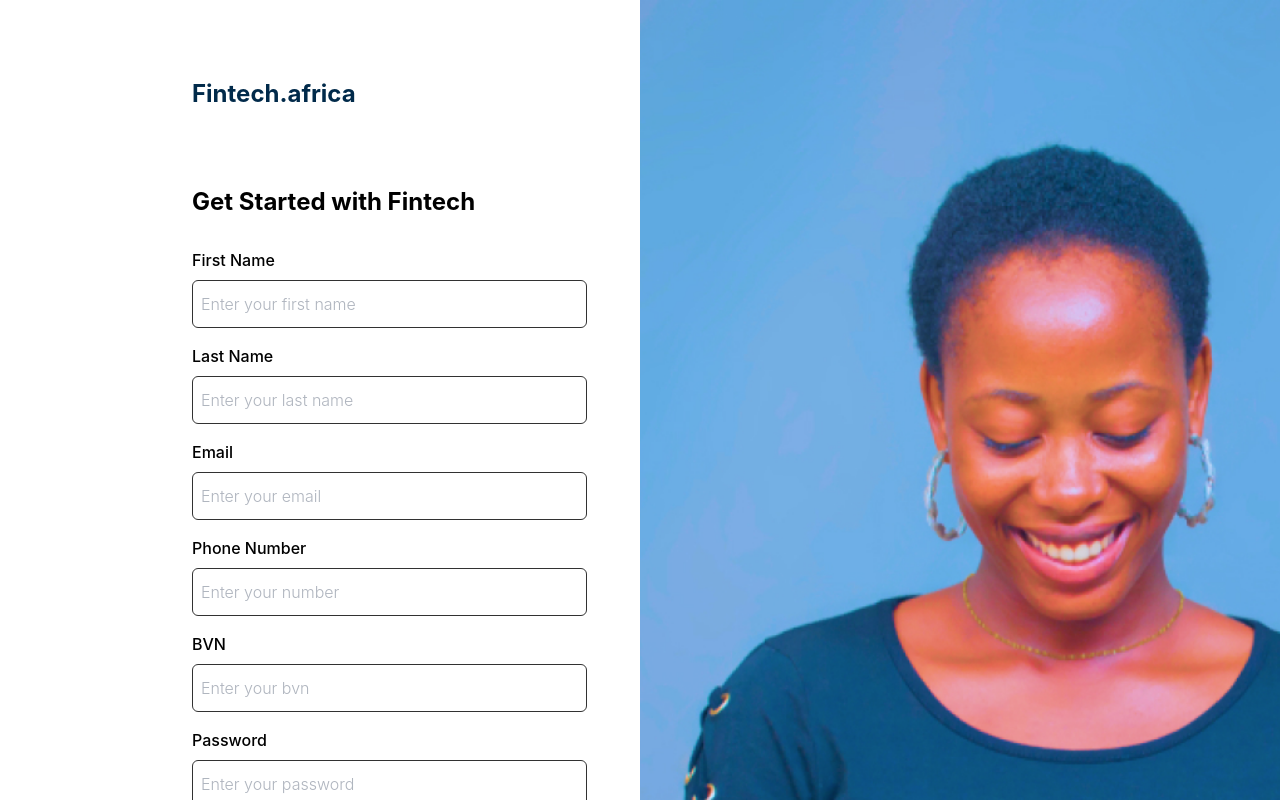
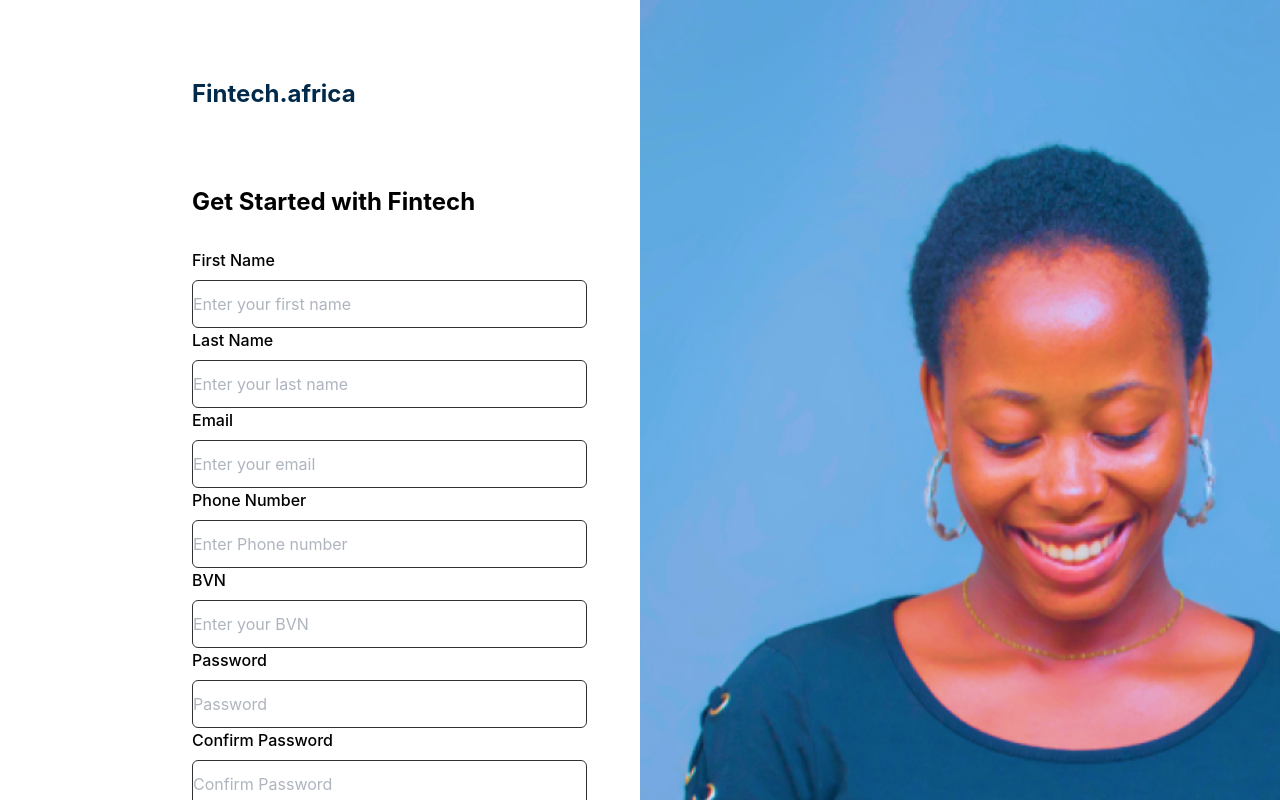
Before and after one commit to Danny4life/fintech.africa, a React (Vite) app: page /signup in a window 1280 px wide. Shown: the top 800 px of the page. Built offline with nearby package versions, Linux system fonts and the light colour scheme.

Commit message:
edit signup page

```diff
--- /dev/null
+++ b/src/component/formInput/FormInput.jsx
@@ -0,0 +1,25 @@
+import { useState } from "react";
+import "./formInput.css"
+
+const FormInput = (props) => {
+
+    const [focused, setFocused] = useState(false);
+    const { label, errorMessage, onChange, id, ...inputProps } = props;
+
+    const handleFocus = (e) => {
+        setFocused(true);
+    }
+
+    return (
+        <div className="formInput">
+            <label>{label}</label>
+            <input {...inputProps} onChange={onChange}
+            onBlur={handleFocus}
+            onFocus={() => inputProps.name === "confirmpassword" && setFocused(true)}
+            focused={focused.toString()} />
+            <span>{errorMessage}</span>
+        </div>
+     );
+}
+
+export default FormInput;
--- /dev/null
+++ b/src/component/formInput/formInput.css
@@ -0,0 +1,50 @@
+*{
+    box-sizing: border-box;
+}
+
+input {
+    padding: 15px;
+    margin: 10px 0px;
+    border-radius: 6px;
+    border: 1px solid #000000;
+    width: 395px;
+    height: 48px;
+    background: #FFFFFF;
+    opacity: 0.8;
+    margin-bottom: 2rem;
+
+}
+
+.formInput {
+    display: flex;
+    flex-direction: column;
+    /* width: 280px; */
+    margin-left: 12rem;
+    font-family: 'Inter';
+    font-style: normal;
+
+
+}
+
+label {
+    font-weight: 500;
+    font-size: 16px;
+    line-height: 24px;
+    color: #000000;
+    margin-bottom: 0.5rem;
+}
+
+span {
+    font-size: 12px;
+    padding: 3px;
+    color: red;
+    display: none;
+}
+
+input:invalid[focused="true"]{
+    border: 1px solid red;
+}
+
+input:invalid[focused="true"] ~ span {
+    display: block;
+}
--- a/src/pages/signup/Signup.jsx
+++ b/src/pages/signup/Signup.jsx
@@ -1,11 +1,121 @@
 import { Link, useNavigate } from "react-router-dom";
+import { useState } from "react";
 import img from "../../assets/signup-image.jpg";
+import FormInput from "../../component/formInput/FormInput";
 
 
 
 const Signup = () => {
 
 const navigate = useNavigate();
+
+const [user, setUser] = useState({
+    firstname : "",
+    lastname : "",
+    email : "",
+    phoneNumber: "",
+    bvn : "",
+    password : "",
+    confirmPassword : "",
+    pin : "",
+});
+
+const inputs = [
+
+    {
+        id : 1,
+        name : "firstname",
+        type : "text",
+        placeholder : "Enter your first name",
+        errorMessage: "First name must be enter!",
+        label : "First Name",
+        pattern : "^[A-Za-z0-9]{3,16}$",
+        required: true,
+      },
+
+      {
+        id : 2,
+        name : "lastname",
+        type : "text",
+        placeholder : "Enter your last name",
+        errorMessage: "Last name must be enter!",
+        label : "Last Name",
+        pattern : "^[A-Za-z0-9]{3,16}$",
+        required: true,
+      },
+
+      {
+        id : 3,
+        name : "email",
+        type : "email",
+        placeholder : "Enter your email",
+        errorMessage : "it should be a valid email address!",
+        label : "Email",
+        required: true,
+      },
+
+      {
+        id : 4,
+        name : "phoneNumber",
+        type : "number",
+        placeholder : "Enter Phone number",
+        errorMessage : "Enter digit number only!",
+        label : "Phone Number",
+        required: true,
+      },
+
+      {
+        id : 5,
+        name : "bvn",
+        type : "number",
+        placeholder : "Enter your BVN",
+        errorMessage : "it should be a valid bvn number!",
+        label : "BVN",
+        required: true,
+      },
+
+      {
+        id : 6,
+        name : "password",
+        type : "password",
+        placeholder : "Password",
+        errorMessage : "Password should be 8-20 characters and includes atleast 1 letter, 1 number, and 1 special character",
+        label : "Password",
+        pattern :`^(?=.*[0-9])(?=.*[a-zA-Z])(?=.*[!@#$%^&*])[a-zA-Z0-9!@#$%^&*]{8,20}$`,
+        required: true,
+      },
+
+      {
+        id : 7,
+        name : "confirmpassword",
+        type : "password",
+        placeholder : "Confirm Password",
+        errorMessage : "password don't match!",
+        label : "Confirm Password",
+        pattern : user.password,
+        required: true,
+      },
+
+      {
+        id : 8,
+        name : "pin",
+        type : "number",
+        placeholder : "Enter transaction pin",
+        errorMessage : "it should be a valid pin number!",
+        label : "Pin",
+        required: true,
+      }
+]
+
+    const handleSubmit = (e) => {
+    e.preventDefault();
+  }
+
+  const onChange = (e) => {
+    setUser({...user, [e.target.name]: e.target.value});
+
+  }
+
 
     return (
         <section>
@@ -23,9 +133,14 @@ const navigate = useNavigate();
                             Get Started with Fintech
                         </h1>
                     </div>
-                    <form action="/" method="/">
-                        <div className="non-italic">
-                            <div className="lg:ml-48 ml-6">
+                    <form action="/" method="/" onSubmit={handleSubmit}>
+
+                        {inputs.map((input) => (
+                            <FormInput key={input.id} {...input} values={user[input.name]}
+                            onChange={onChange} />
+                        ))}
+                         <div className="non-italic">
+                            {/* <div className="lg:ml-48 ml-6">
                                 <label htmlFor="firstname" className="block text-base font-medium text-[#000000] leading-6 mb-2">
                                     First Name
                                 </label>
@@ -37,8 +152,8 @@ const navigate = useNavigate();
                                 className="w-[18rem] text-base text-[#C4C4C4] font-light leading-6 mb-4
                                 lg:w-[24.688rem] h-[3rem] bg-[#FFFFFF] border-[#000000] rounded-md opacity-80 py-2 px-2 border"
                                 />
-                            </div>
-                            <div className="lg:ml-48 ml-6">
+                            </div> */}
+                            {/* <div className="lg:ml-48 ml-6">
                                 <label htmlFor="lastname" className="block text-base font-medium text-[#000000] leading-6 mb-2">
                                     Last Name
                                 </label>
@@ -50,8 +165,8 @@ const navigate = useNavigate();
                                 className="w-[18rem] text-base text-[#C4C4C4] font-light leading-6 mb-4
                                 lg:w-[24.688rem] h-[3rem] bg-[#FFFFFF] border-[#000000] rounded-md opacity-80 py-2 px-2 border"
                                 />
-                            </div>
-                            <div className="lg:ml-48 ml-6">
+                            </div> */}
+                            {/* <div className="lg:ml-48 ml-6">
                                 <label htmlFor="email" className="block text-base font-medium text-[#000000] leading-6 mb-2">
                                     Email
                                 </label>
@@ -63,8 +178,8 @@ const navigate = useNavigate();
                                 className="w-[18rem] text-base text-[#C4C4C4] font-light leading-6 mb-4
                                 lg:w-[24.688rem] h-[3rem] bg-[#FFFFFF] border-[#000000] rounded-md opacity-80 py-2 px-2 border"
                                 />
-                            </div>
-                            <div className="lg:ml-48 ml-6">
+                            </div> */}
+                            {/* <div className="lg:ml-48 ml-6">
                                 <label htmlFor="phone" className="block text-base font-medium text-[#000000] leading-6 mb-2">
                                     Phone Number
                                 </label>
@@ -76,8 +191,8 @@ const navigate = useNavigate();
                                 className="w-[18rem] text-base text-[#C4C4C4] font-light leading-6 mb-4
                                 lg:w-[24.688rem] h-[3rem] bg-[#FFFFFF] border-[#000000] rounded-md opacity-80 py-2 px-2 border"
                                 />
-                            </div>
-                            <div className="lg:ml-48 ml-6">
+                            </div> */}
+                            {/* <div className="lg:ml-48 ml-6">
                                 <label htmlFor="bvn" className="block text-base font-medium text-[#000000] leading-6 mb-2">
                                     BVN
                                 </label>
@@ -89,8 +204,8 @@ const navigate = useNavigate();
                                 className="w-[18rem] text-base text-[#C4C4C4] font-light leading-6 mb-4
                                 lg:w-[24.688rem] h-[3rem] bg-[#FFFFFF] border-[#000000] rounded-md opacity-80 py-2 px-2 border"
                                 />
-                            </div>
-                            <div className="lg:ml-48 ml-6">
+                            </div> */}
+                            {/* <div className="lg:ml-48 ml-6">
                                 <label htmlFor="password" className="block text-base font-medium text-[#000000] leading-6 mb-2">
                                     Password
                                 </label>
@@ -102,8 +217,8 @@ const navigate = useNavigate();
                                 className="w-[18rem] text-base text-[#C4C4C4] font-light leading-6 mb-4
                                 lg:w-[24.688rem] h-[3rem] bg-[#FFFFFF] border-[#000000] rounded-md opacity-80 py-2 px-2 border"
                                 />
-                            </div>
-                            <div className="lg:ml-48 ml-6">
+                            </div> */}
+                            {/* <div className="lg:ml-48 ml-6">
                                 <label htmlFor="confirmPassword" className="block text-base font-medium text-[#000000] leading-6 mb-2">
                                     Confirm Password
                                 </label>
@@ -115,8 +230,8 @@ const navigate = useNavigate();
                                 className="w-[18rem] text-base text-[#C4C4C4] font-light leading-6 mb-4
                                 lg:w-[24.688rem] h-[3rem] bg-[#FFFFFF] border-[#000000] rounded-md opacity-80 py-2 px-2 border"
                                 />
-                            </div>
-                            <div className="lg:ml-48 ml-6">
+                            </div> */}
+                            {/* <div className="lg:ml-48 ml-6">
                                 <label htmlFor="pin" className="block text-base font-medium text-[#000000] leading-6 mb-2">
                                     Pin
                                 </label>
@@ -128,7 +243,7 @@ const navigate = useNavigate();
                                 className="w-[18rem] text-base text-[#C4C4C4] font-light leading-6 mb-8
                                 lg:w-[24.688rem] h-[3rem] bg-[#FFFFFF] border-[#000000] rounded-md opacity-80 py-2 px-2 border"
                                 />
-                            </div>
+                            </div> */}
                            <div className="lg:ml-48 non-italic ml-6">
                             <button
                             className="w-[18rem] mb-8
@@ -142,6 +257,7 @@ const navigate = useNavigate();
                              <Link to="/login" className="text-base font-normal text-[#000000] leading-6 cursor-pointer">Already have an account? Login</Link>
                            </div>
                         </div>
+
                     </form>
                 </div>
                 <div className="lg:flex-1">
```
